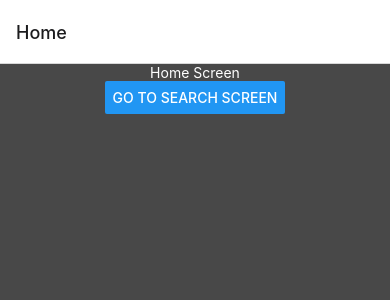
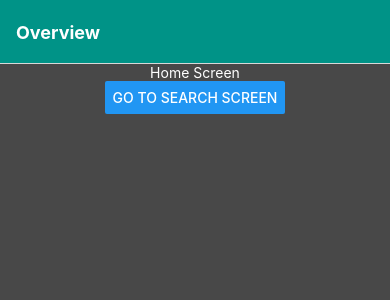
Before and after one commit to steversonTong/kicksflip, a React Native app: screen / in a window 390 px wide. Shown: the top 300 px of the page. Built offline with nearby package versions, Linux system fonts and the light colour scheme.

Commit message:
stack navigator styling

```diff
--- a/App.js
+++ b/App.js
@@ -48,8 +48,20 @@ const Stack = createNativeStackNavigator();
 const App = () => {
   return (
     <NavigationContainer>
-      <Stack.Navigator>
-        <Stack.Screen name="Home" component={HomeScreen} />
+      <Stack.Navigator
+        screenOptions={{
+          headerStyle: { backgroundColor: "#009387" },
+          headerTintColor: "#fff",
+          headerTitleStyle: {
+            fontWeight: "bold",
+          },
+        }}
+      >
+        <Stack.Screen
+          name="Home"
+          component={HomeScreen}
+          options={{ title: "Overview" }}
+        />
         <Stack.Screen name="Search" component={SearchScreen} />
       </Stack.Navigator>
     </NavigationContainer>
```
